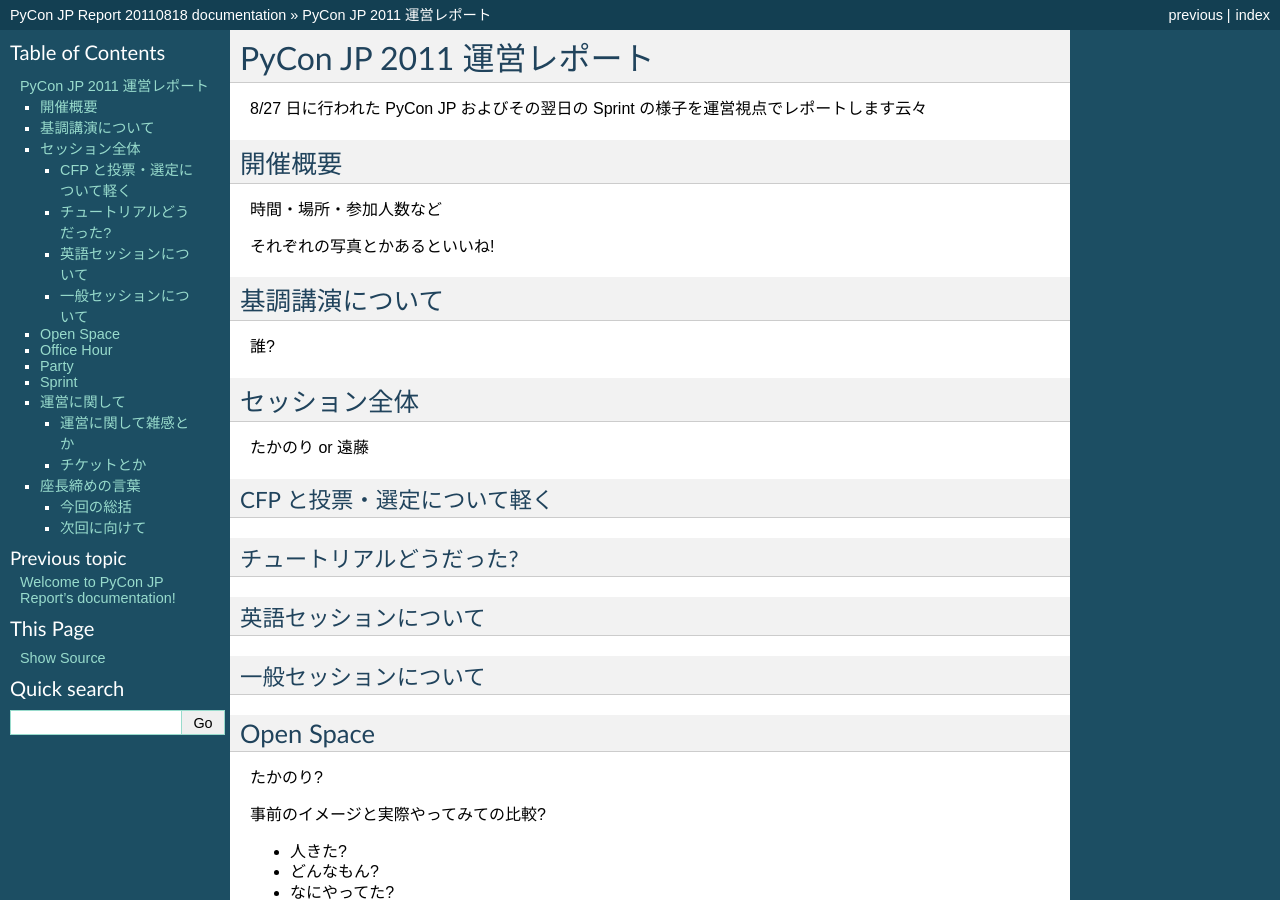
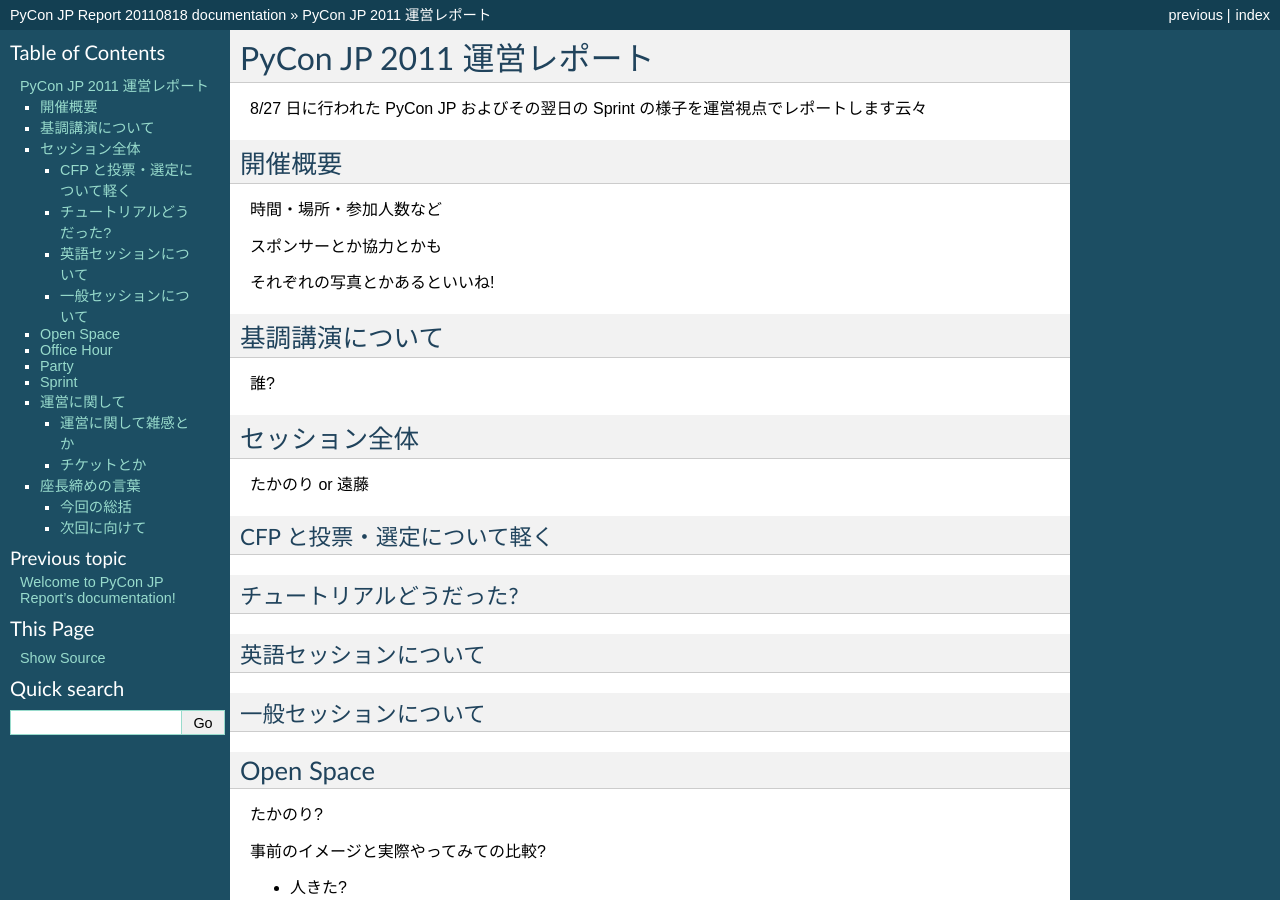
Before and after one commit to michilu/pyconjp-management-side-report, a Sphinx documentation site: the page built from sphinx/report.rst, in a window 1280 px wide and 900 px high. Built offline with Sphinx 7.4.7, drawn with Linux system fonts in a browser that asks for light colours.

Commit message:
スポンサー紹介追加

```diff
--- a/sphinx/report.rst
+++ b/sphinx/report.rst
@@ -8,6 +8,8 @@
 ========
 
 時間・場所・参加人数など
+
+スポンサーとか協力とかも
 
 それぞれの写真とかあるといいね!
 
```
